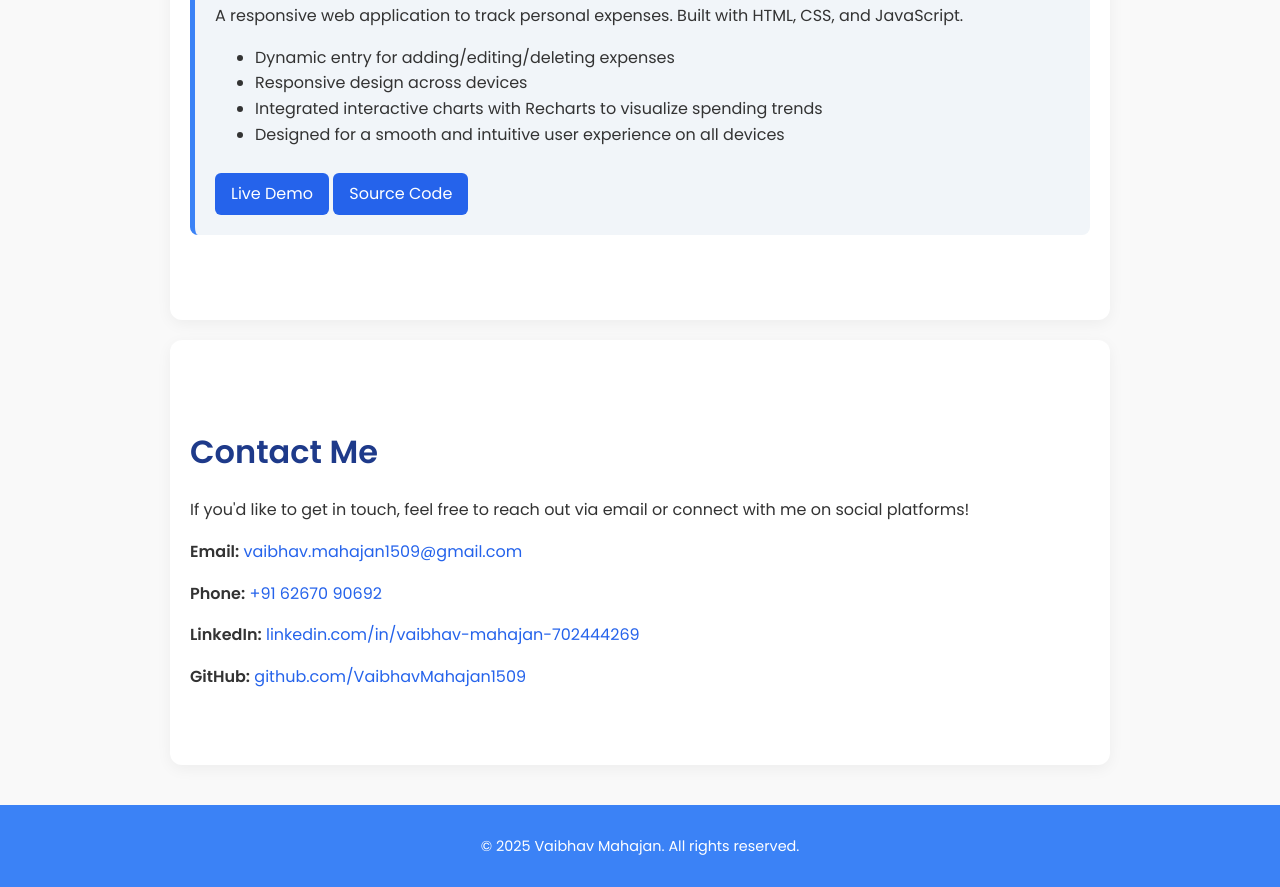
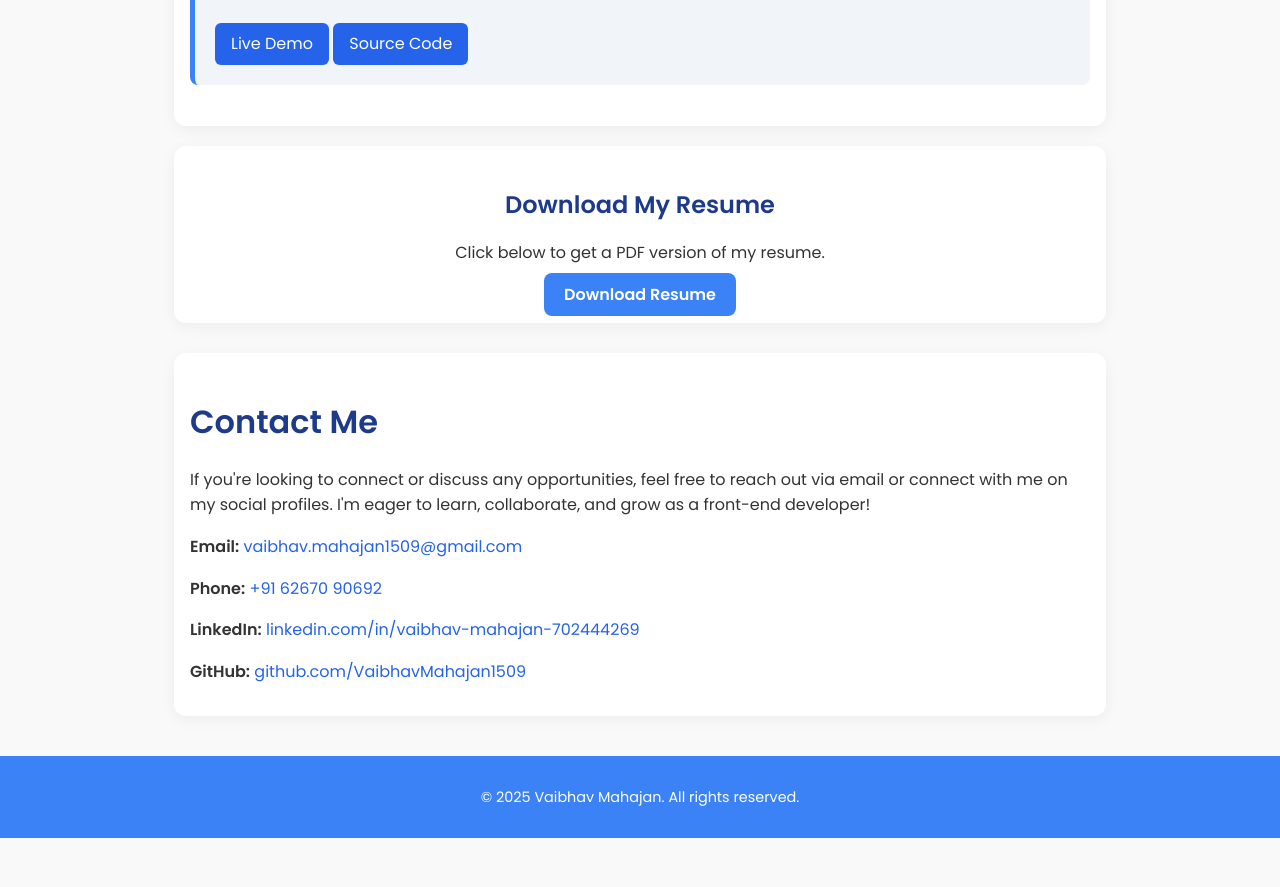
Before and after one commit to VaibhavMahajan1509/Portfolio, a plain HTML site: page index.html in a window 1280 px wide. Shown: the part 1189-2076 px from the top of the page. After the commit the page ends 2027 px from the top, so only its background shows below. Drawn offline with Linux system fonts and the light colour scheme.

Commit message:
Resume added

```diff
--- a/index.html
+++ b/index.html
@@ -19,6 +19,7 @@
           <li><a href="#about">About</a></li>
           <li><a href="#projects">Projects</a></li>
           <li><a href="#contact">Contact</a></li>
+          <li><a href="#resume">Resume</a></li>
         </ul>
       </nav>
     </div>
@@ -27,11 +28,12 @@
   <!-- About Section -->
   <section id="about">
     <h2>About Me</h2>
-    <p>Hello! I'm Vaibhav Mahajan, a passionate Front-End Developer with a keen interest in building responsive, interactive, and user-friendly web applications. I specialize in HTML, CSS, JavaScript, and React, always striving to create seamless and engaging user experiences.</p>
+    <p>Hello! I'm <strong>Vaibhav Mahajan</strong>, a passionate <strong>Front-End Developer</strong> with a keen interest in building <strong>responsive, interactive, and user-friendly web applications</strong>. I specialize in <strong>HTML</strong>, <strong>CSS</strong>, <strong>JavaScript</strong>, and <strong>React</strong>, always striving to create seamless and engaging user experiences.</p>
 
-    <p>I hold a Bachelor's degree in Computer Applications (BCA) and am currently in the final year of my Master's in Computer Applications (MCA). My journey into web development started with personal projects, where I discovered my love for UI/UX design and front-end technologies. Since then, I've worked on various academic and internship projects that have sharpened my skills in crafting intuitive and dynamic user interfaces.</p>
+    <p>I hold a <strong>Bachelor's degree in Computer Applications (BCA)</strong> and am currently in the final year of my <strong>Master's in Computer Applications (MCA)</strong>. My journey into web development started with personal projects, where I discovered my love for <strong>UI/UX design</strong> and <strong>front-end technologies</strong>. Since then, I've worked on various academic and internship projects that have sharpened my skills in crafting <strong>intuitive and dynamic user interfaces</strong>.
+    </p>
 
-    <p>As I continue to grow in the field, I am actively seeking opportunities to contribute, collaborate, and expand my expertise in front-end development. I'm excited about learning new technologies and working on real-world challenges that push the boundaries of what can be achieved in web development.</p>
+    <p>As I continue to grow in the field, I am actively seeking <strong>opportunities to contribute, collaborate, and expand my expertise</strong> in front-end development. I'm excited about <strong>learning new technologies</strong> and working on <strong>real-world challenges</strong> that push the boundaries of what can be achieved in web development.</p>
   </section>
 
   <!-- Projects Section -->
@@ -65,17 +67,20 @@
         <a href="https://github.com/VaibhavMahajan1509/Expense_Tracker" target="_blank" rel="noopener noreferrer">Source Code</a>
       </div>
 
+    </section>
 
 
+    <section id="resume" class="resume-download">
+      <h3>Download My Resume</h3>
+      <p>Click below to get a PDF version of my resume.</p>
+      <a href="resumev.pdf" download class="resume-btn">Download Resume</a>
+    </section>
 
-
-
-  </section>
 
  <!-- Contact Section -->
 <section id="contact">
     <h2>Contact Me</h2>
-    <p>If you'd like to get in touch, feel free to reach out via email or connect with me on social platforms!</p>
+    <p>If you're looking to connect or discuss any opportunities, feel free to reach out via email or connect with me on my social profiles. I'm eager to learn, collaborate, and grow as a front-end developer!</p>
 
     <div class="contact-info">
       <p><strong>Email:</strong>
--- a/styles.css
+++ b/styles.css
@@ -1,3 +1,6 @@
+html {
+  scroll-behavior: smooth;
+}
 /* Base Styles */
 body {
     margin: 0;
@@ -12,6 +15,8 @@ body {
     width: 90%;
     max-width: 1200px;
     margin: 0 auto;
+    display: flex;
+    justify-content: space-around;
   }
 
   /* Header */
@@ -65,9 +70,9 @@ body {
 section {
     padding: 60px 20px;
     max-width: 900px;
-    margin: auto;
+    margin: 20px auto;
+    padding: 1rem;
     background-color: #fff;
-    margin-bottom: 20px;
     border-radius: 12px;
     box-shadow: 0 4px 15px rgba(0, 0, 0, 0.05);
 }
@@ -104,6 +109,33 @@ h2 {
 
 .project a:hover {
     background-color: #1e40af;
+}
+
+
+
+.resume-download {
+    text-align: center;
+    margin-bottom: 30px;
+}
+
+.resume-download h3 {
+    font-size: 1.5rem;
+    color: #1e3a8a;
+    margin-bottom: 15px;
+}
+
+.resume-btn {
+    background-color: #3b82f6;
+    color: white;
+    padding: 10px 20px;
+    border-radius: 8px;
+    text-decoration: none;
+    font-weight: 600;
+    transition: background-color 0.3s ease;
+}
+
+.resume-btn:hover {
+    background-color: #047857;
 }
 
 /* Contact */
```
